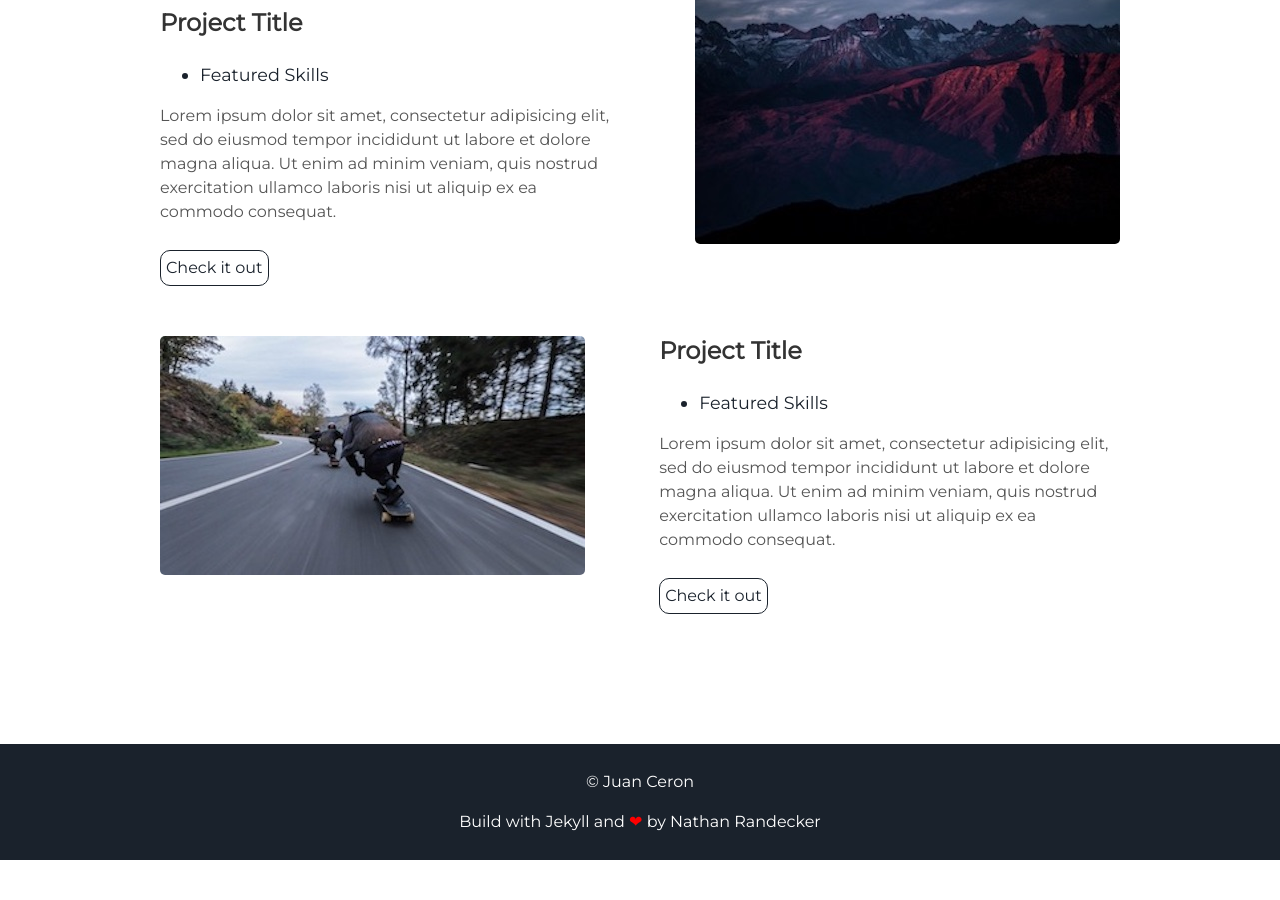
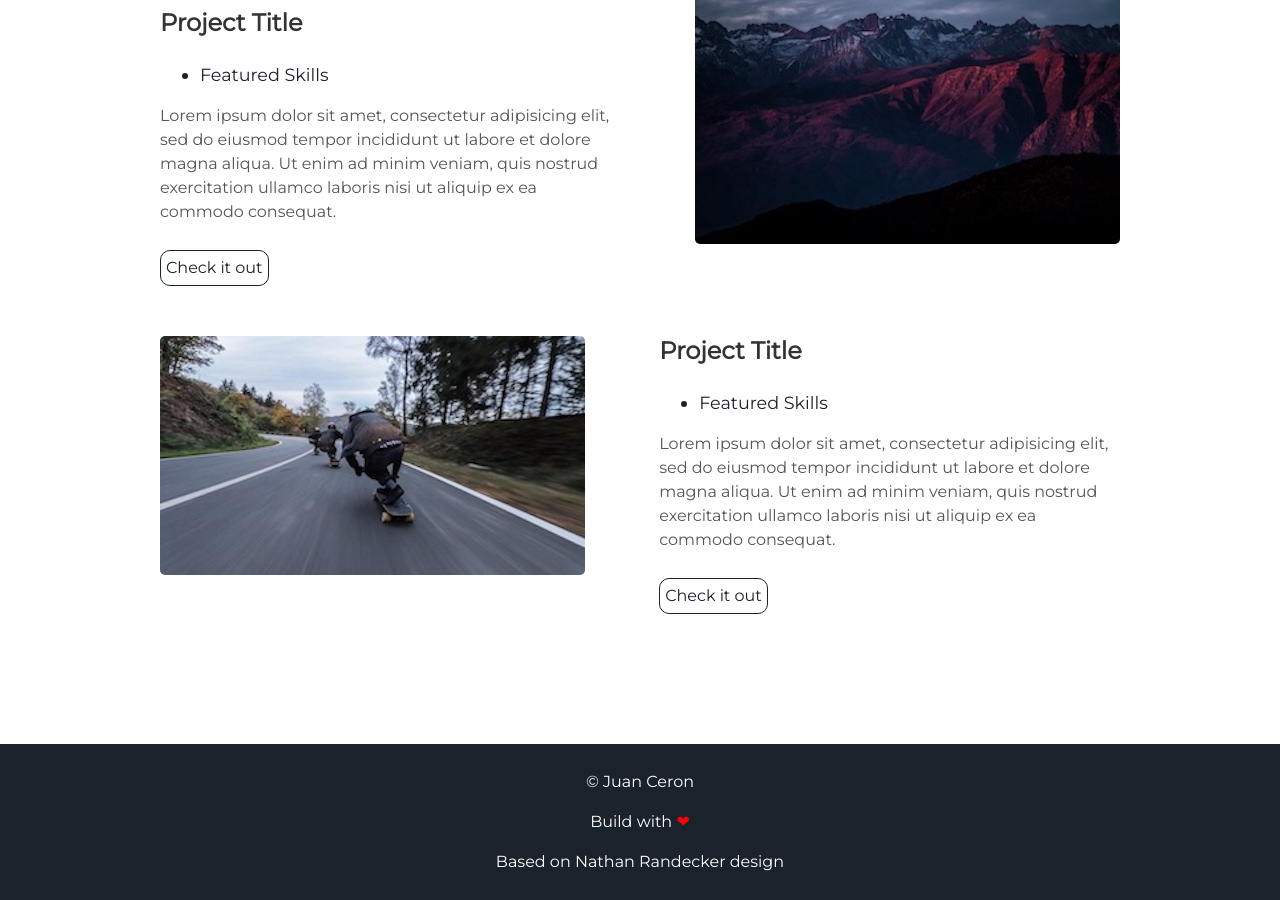
Before and after one commit to JuanCeron023/portfolio, a Jekyll site: the page built from index.html, in a window 1280 px wide and 900 px high, scrolled down 1643 px. Built offline with Jekyll 4.4.1, drawn with Linux system fonts in a browser that asks for light colours; before the commit the page ends 2503 px from its top, so only the background shows below that.

Commit message:
Update footer.html

```diff
--- a/_includes/footer.html
+++ b/_includes/footer.html
@@ -1,6 +1,7 @@
 <footer class="footer">
     <p>&copy; {{site.username}}</p>
-    <p>Build with Jekyll and <span class="love">❤</span> by <a href="https://github.com/nrandecker">Nathan Randecker</a></p>
+    <p>Build with <span class="love">❤</span></p>
+    <p>Based on Nathan Randecker design</a></p>
 </footer>
 <script src="//cdn.jsdelivr.net/particles.js/2.0.0/particles.min.js"></script>
 <script src="{{ "/assets/js/sweet-scroll.min.js" | prepend: site.baseurl }}"></script>
```
